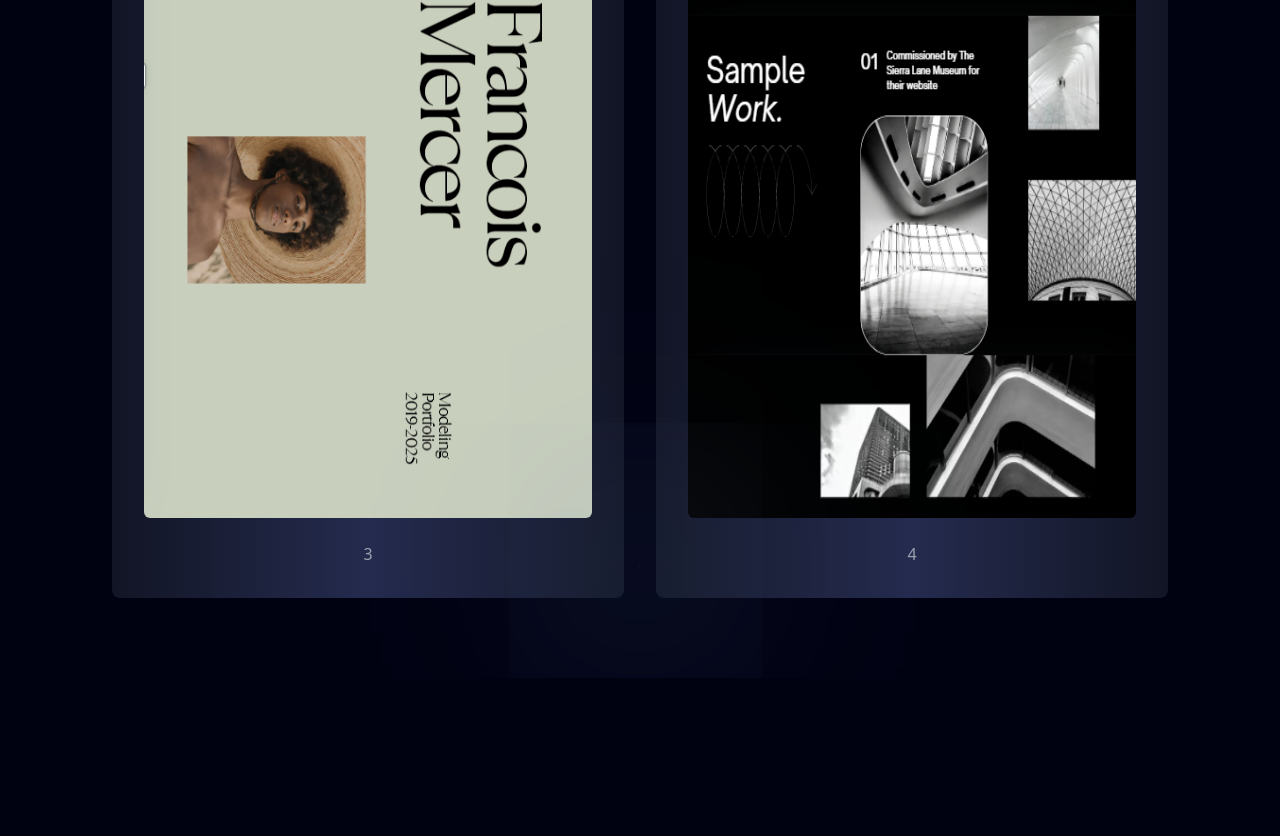
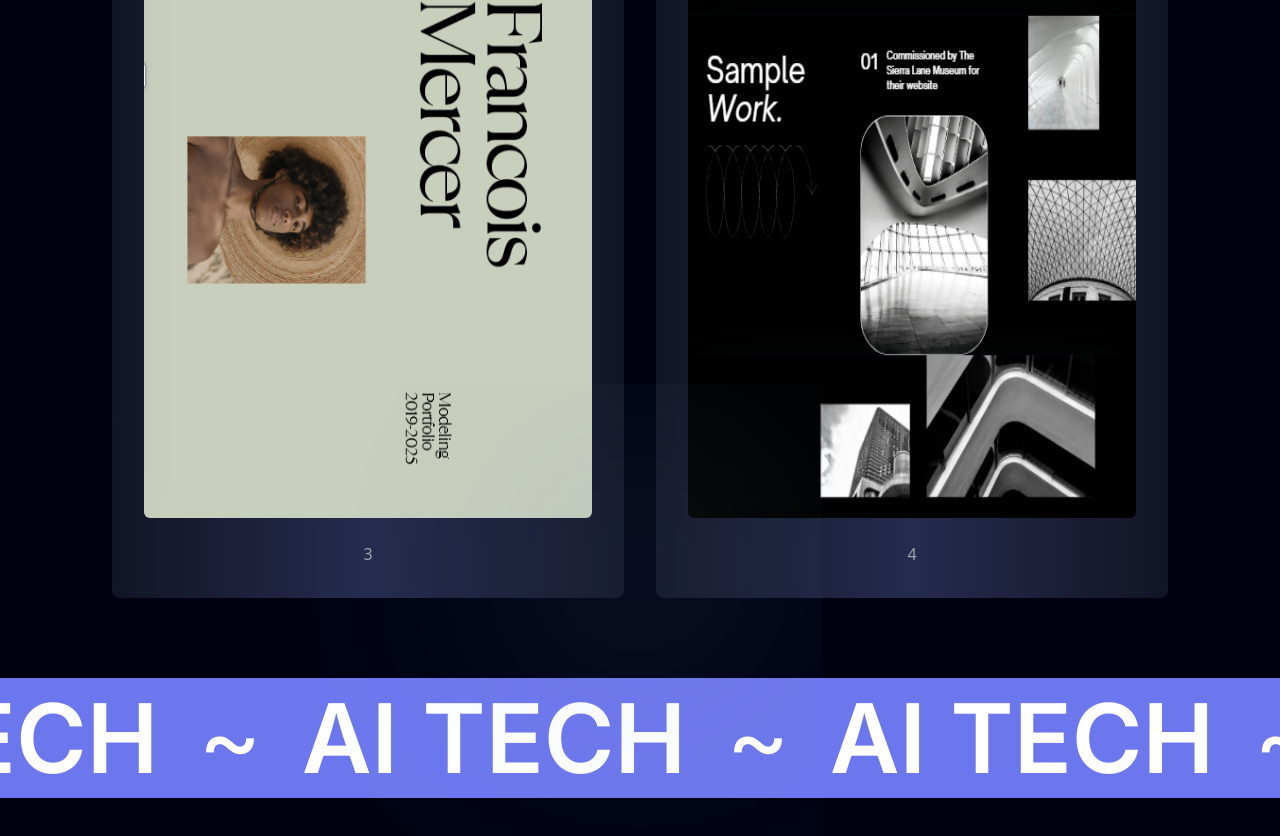
Before and after one commit to Shahan-nub/typeform, a Next.js app: page / in a window 1280 px wide. Shown: the part 3642-4478 px from the top of the page. Before the commit the page ends 4320 px from the top, so only its background shows below. Built offline with nearby package versions, Linux system fonts and the light colour scheme.

Commit message:
infinite scroller in home added

```diff
--- a/src/app/globals.css
+++ b/src/app/globals.css
@@ -1,6 +1,18 @@
 @tailwind base;
 @tailwind components;
 @tailwind utilities;
+
+@layer utilities {
+  /* Hide scrollbar for Chrome, Safari and Opera */
+  .no-scrollbar::-webkit-scrollbar {
+      display: none;
+  }
+ /* Hide scrollbar for IE, Edge and Firefox */
+  .no-scrollbar {
+      -ms-overflow-style: none;  /* IE and Edge */
+      scrollbar-width: none;  /* Firefox */
+}
+}
 
 :root {
   --foreground-rgb: 0, 0, 0;
--- a/src/components/Home/HomePage.jsx
+++ b/src/components/Home/HomePage.jsx
@@ -2,6 +2,7 @@ import React from 'react'
 import Navbar from '../Navbar/Navbar'
 import Hero from '../HERO/Hero'
 import Work from '../WORK/Work'
+import InfiniteSlider from '../ui/InfiniteSlider'
 
 export default function HomePage() {
   return (
@@ -9,6 +10,7 @@ export default function HomePage() {
       {/* <Navbar></Navbar> */}
       <Hero></Hero>
       <Work></Work>
+      <InfiniteSlider title="AI TECH" bg_text_style="bg-color-1 text-white"></InfiniteSlider>
     </div>
   )
 }
--- /dev/null
+++ b/src/components/ui/InfiniteSlider.jsx
@@ -0,0 +1,21 @@
+"use client"
+import { PiAsterisk } from "react-icons/pi";
+import {motion } from "framer-motion";
+
+
+export default function InfiniteSlider({bg_text_style,title}) {
+  return (
+    <div className={`SCROLLER w-full overflow-hidden  my-6 lg:my-20 ${bg_text_style}`}>
+      <div
+      className="SCROLLER-INNER animate-infinite-scroll-mobile lg:animate-infinite-scroll  text-2xl lg:text-8xl  flex items-center gap-5 lg:gap-10 whitespace-nowrap text-nowrap py-3 ">
+        ~
+        <h1 className="  font-semibold">{title} </h1>
+        ~
+        <h1 className="  font-semibold">{title} </h1>
+        ~
+        <h1 className="  font-semibold">{title} </h1>
+        ~
+      </div>
+    </div>
+  )
+}
--- a/tailwind.config.js
+++ b/tailwind.config.js
@@ -7,6 +7,21 @@ module.exports = {
   ],
   theme: {
     extend: {
+      animation: {
+        'infinite-scroll': 'infinite-scroll 25s linear infinite',
+        'infinite-scroll-mobile': 'infinite-scroll 15s linear infinite',
+
+      },
+      keyframes: {
+        'infinite-scroll': {
+          from: { transform: 'translateX(0)' },
+          to: { transform: 'translateX(-100%)' },
+        },
+        'infinite-scroll-mobile': {
+          from: { transform: 'translateX(0)' },
+          to: { transform: 'translateX(-100%)' },
+        }
+      },
       backgroundImage: {
         "gradient-radial": "radial-gradient(var(--tw-gradient-stops))",
         "gradient-conic":
```
Also changed, not shown: src/components/ABOUT US/AboutUs.jsx (+2 -0 lines).
